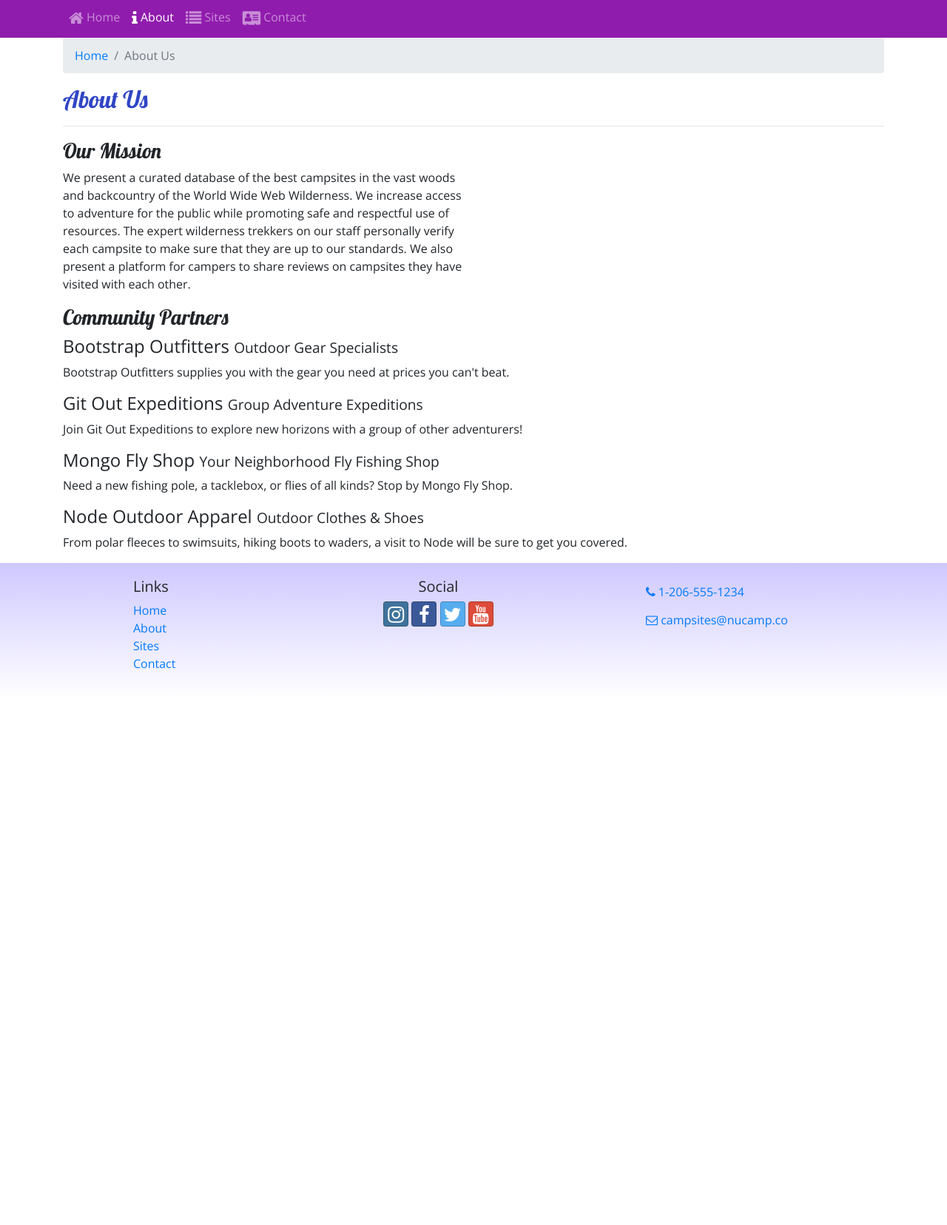
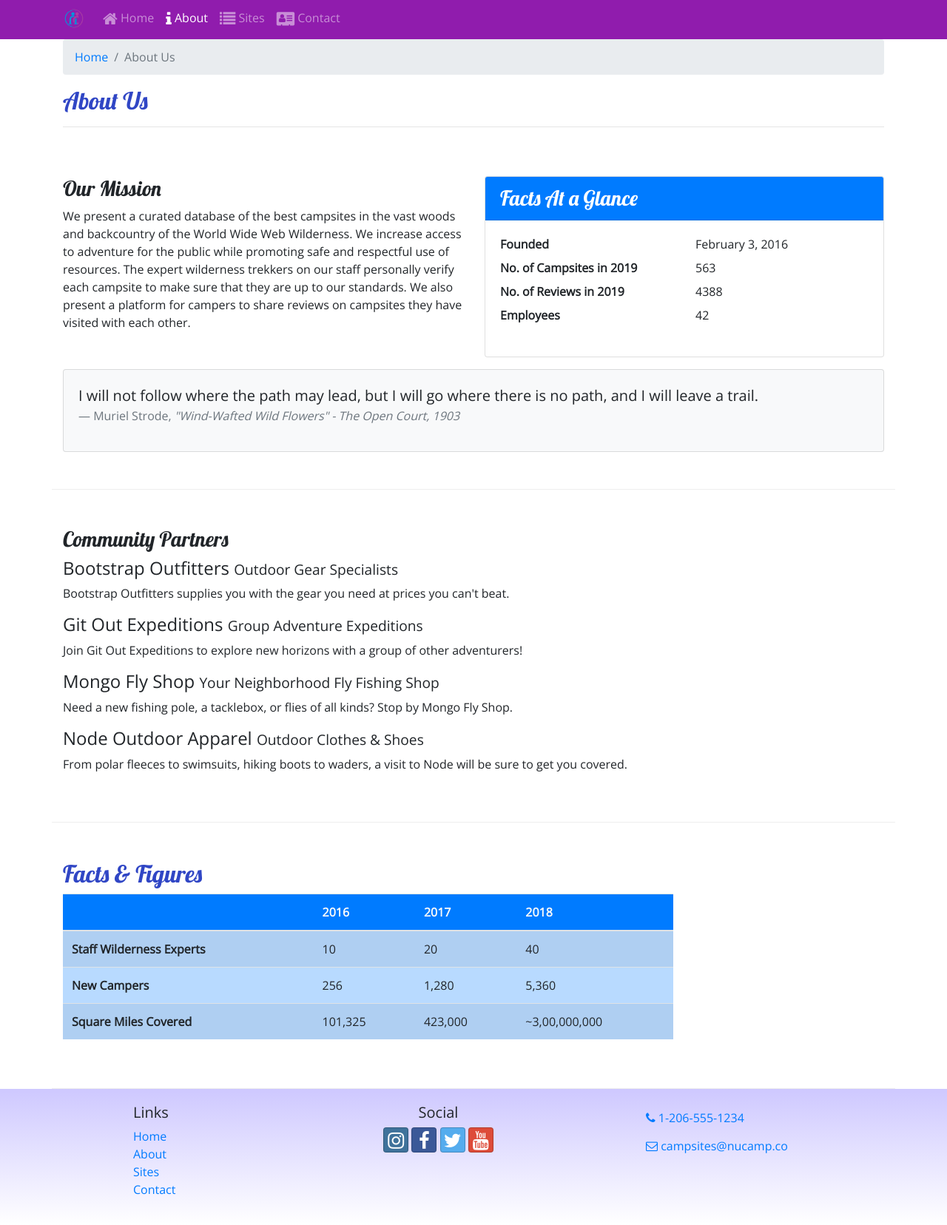
Before and after one commit to Mohamedsol/Bootstrap-Project, a website: page aboutus.html in a window 1280 px wide. Shown: the part 167-1823 px from the top of the page at 74% size. Before the commit the page ends 1112 px from the top, so only its background shows below. Drawn offline with nearby package versions, Linux system fonts and the light colour scheme.

Commit message:
Images and Media

```diff
--- a/aboutus.html
+++ b/aboutus.html
@@ -22,6 +22,9 @@
     <header class="jumbotron jumbotron-fluid">
         <div class="container">
             <div class="row">
+                    <div class="col-4 col-sm-3 col-md-2 align-self-center">
+                    <a href="index.html"><img src="img/logo.png" class="img-fluid" /></a>
+                    </div>
                 <div class="col">
                     <h1>NuCamp</h1>
                     <h2>a better way to camp</h2>
@@ -31,6 +34,9 @@
     </header>
     <nav class="navbar navbar-expand-sm navbar-dark sticky-top">
             <div class="container">
+                    <a class="navbar-brand" href="index.html"><img src="img/logo.png" height="30" width="30" /></a>
+
+
                     <button class="navbar-toggler" type="button" data-toggle="collapse" data-target="#nucampNavbar">
                             <span class="navbar-toggler-icon"></span>
                         </button>
@@ -58,14 +64,42 @@
             </div>
         </div>
 
-        <div class="row">
-            <div class="col col-sm-6">
-                <h3>Our Mission</h3>
-                <p>We present a curated database of the best campsites in the vast woods and backcountry of the World Wide Web Wilderness. We increase access to adventure for the public while promoting safe and respectful use of resources. The expert wilderness trekkers on our staff personally verify each campsite to make sure that they are up to our standards. We also present a platform for campers to share reviews on campsites they have visited with each other.</p>
+        <div class="row row-content">
+                <div class="col-sm-6">
+                    <h3>Our Mission</h3>
+                    <p>We present a curated database of the best campsites in the vast woods and backcountry of the World Wide Web Wilderness. We increase access to adventure for the public while promoting safe and respectful use of resources. The expert wilderness trekkers on our staff personally verify each campsite to make sure that they are up to our standards. We also present a platform for campers to share reviews on campsites they have visited with  each other.</p>
+                </div>
+                <div class="col-sm-6">
+                    <div class="card">
+                        <h3 class="card-header bg-primary text-white">Facts At a Glance</h3>
+                        <div class="card-body">
+                            <dl class="row">
+                                <dt class="col-6">Founded</dt>
+                                <dd class="col-6">February 3, 2016</dd>
+                                <dt class="col-6">No. of Campsites in 2019</dt>
+                                <dd class="col-6">563</dd>
+                                <dt class="col-6">No. of Reviews in 2019</dt>
+                                <dd class="col-6">4388</dd>
+                                <dt class="col-6">Employees</dt>
+                                <dd class="col-6">42</dd>
+                            </dl>
+                        </div>
+                    </div>
+                </div>
+                <div class="col">
+                    <div class="card card-body bg-light mt-3">
+                        <blockquote class="blockquote">
+                            <p class="mb-0">I will not follow where the path may lead, but I will go where there is no path, and I will leave a trail.</p>
+                            <footer class="blockquote-footer">Muriel Strode,
+                                <cite title="Source Title">"Wind-Wafted Wild Flowers" -
+                                The Open Court, 1903</cite>
+                            </footer>
+                        </blockquote>
+                    </div>
+                </div>
             </div>
-        </div>
 
-        <div class="row">
+        <div class="row row-content">
             <div class="col">
                 <h3>Community Partners</h3>
                 <h4>Bootstrap Outfitters <small>Outdoor Gear Specialists</small></h4>
@@ -78,9 +112,47 @@
                 <p class="d-none d-sm-block">From polar fleeces to swimsuits, hiking boots to waders, a visit to Node will be sure to get you covered.</p>
             </div>
         </div>
+        <div class="row row-content">
+                <div class="col-sm-9">
+                    <h2>Facts &amp; Figures</h2>
+                    <div class="table-responsive">
+                           <table class="table table-striped">
+                        <thead>
+                            <tr class="bg-primary text-light">
+                                <th></th>
+                                <th>2016</th>
+                                <th>2017</th>
+                                <th>2018</th>
+                            </tr>
+                            </thead>
+                        <tbody class="table-primary">
+                                <tr>
+                                    <th>Staff Wilderness Experts</th>
+                                    <td>10</td>
+                                    <td>20</td>
+                                    <td>40</td>
+                                </tr>
+                                <tr>
+                                    <th>New Campers</th>
+                                    <td>256</td>
+                                    <td>1,280</td>
+                                    <td>5,360</td>
+                                </tr>
+                                <tr>
+                                    <th>Square Miles Covered</th>
+                                    <td>101,325</td>
+                                    <td>423,000</td>
+                                    <td>~3,00,000,000</td>
+                                </tr>
+                            </tbody>
+                        </table>
+                    </div>
+                </div>
+           </div>
     </div>
 
-    <footer>
+
+    <footer class="site-footer">
             <div class="container">
                 <div class="row">
                     <div class="col-4 col-sm-2 offset-1">
--- a/css/styles.css
+++ b/css/styles.css
@@ -14,7 +14,7 @@ header h2 {
     color: #CEC8FF;
 }
 
-footer {
+.site-footer {
     background-image: linear-gradient(#CEC8FF, white);
     padding: 20px 0;
 }
@@ -45,7 +45,7 @@ header h2 {
     color: #CEC8FF;
 }
 
-footer {
+.site-footer {
     background-image: linear-gradient(#CEC8FF, white);
     padding: 20px 0;
 }
```
Also changed, not shown: contactus.html (+5 -1 lines), index.html (+20 -5 lines), img/bootstrap-thumb.png (added), img/breadcrumb-trail-thumb.jpg (added), img/breadcrumb-trail.jpg (added), img/chrome-river-thumb.jpg (added), img/chrome-river.jpg (added), img/logo.png (added), img/react-lake-thumb.jpg (added), img/react-lake.jpg (added).
